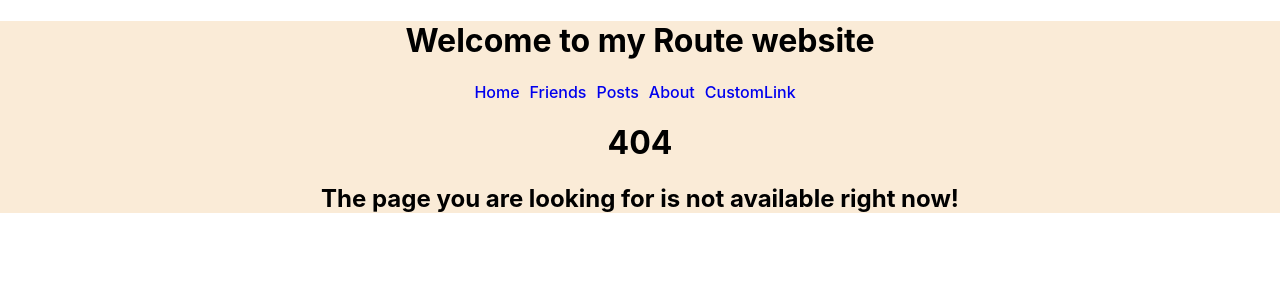
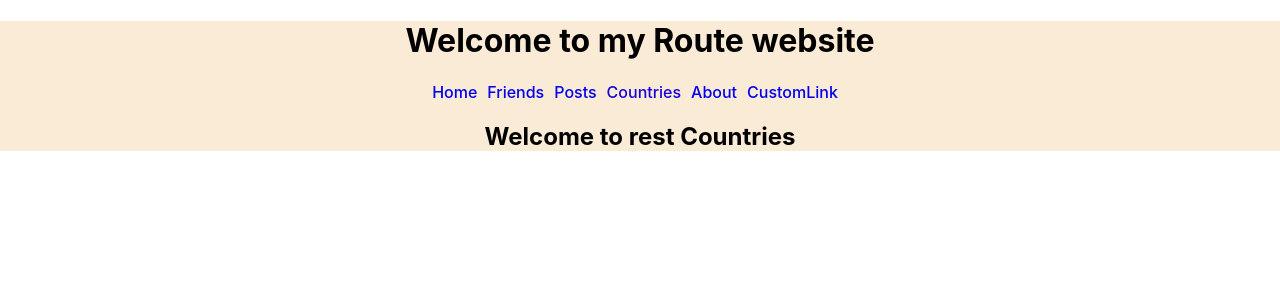
Before and after one commit to leon0113/react-router2, a React (Create React App) app: page /countries in a window 1280 px wide. Before the commit this address had no page. Shown: the top 300 px of the page. Built offline with nearby package versions, Linux system fonts and the light colour scheme.

Commit message:
countries component added

```diff
--- a/src/App.js
+++ b/src/App.js
@@ -1,6 +1,7 @@
 import { Route, Routes } from 'react-router-dom';
 import './App.css';
 import About from './components/About/About';
+import Countries from './components/Countries/Countries';
 import CustomLink from './components/CustomLink/CustomLink';
 import FriendDetails from './components/FriendDetails/FriendDetails';
 import Friends from './components/Friends/Friends';
@@ -25,7 +26,7 @@ function App() {
           {/* Nested Routing */}
           <Route path=":postId" element={<Post></Post>}></Route>
         </Route>
-
+        <Route path='/countries' element={<Countries></Countries>}></Route>
         <Route path="/about" element={<About></About>}></Route>
         <Route path="/custom" element={<CustomLink></CustomLink>}></Route>
 
--- /dev/null
+++ b/src/components/Countries/Countries.js
@@ -0,0 +1,12 @@
+import React from 'react';
+
+const Countries = (props) => {
+    return (
+        <div>
+            <h2>Welcome to rest Countries</h2>
+        </div>
+
+    );
+};
+
+export default Countries;
--- a/src/components/Header/Header.js
+++ b/src/components/Header/Header.js
@@ -49,6 +49,19 @@ const Header = () => {
                 </NavLink>
                 <NavLink
 
+                    to="/countries"
+                    className={({ isActive, isPending }) =>
+                        isActive
+                            ? "active"
+                            : isPending
+                                ? "pending"
+                                : ""
+                    }
+                >
+                    Countries
+                </NavLink>
+                <NavLink
+
                     to="/about"
                     className={({ isActive, isPending }) =>
                         isActive
```
